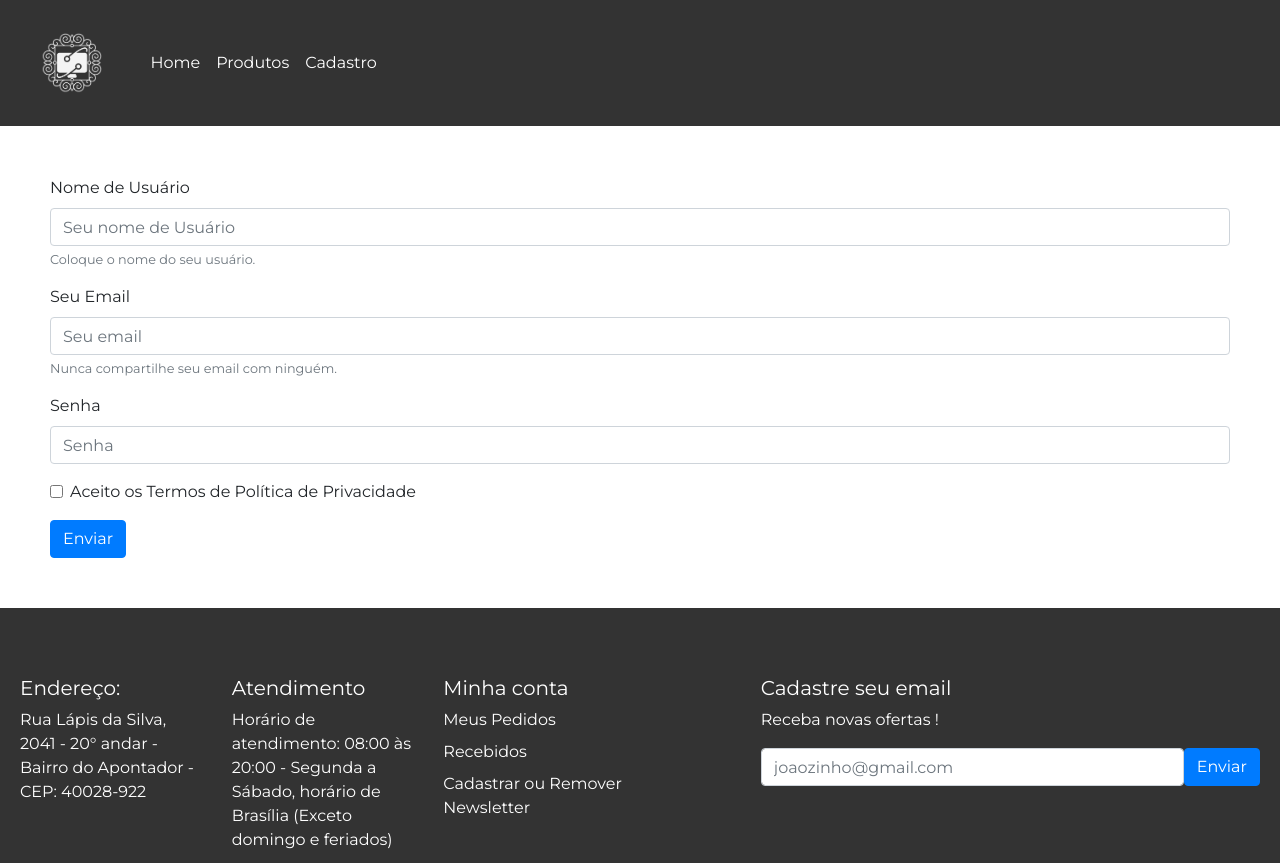
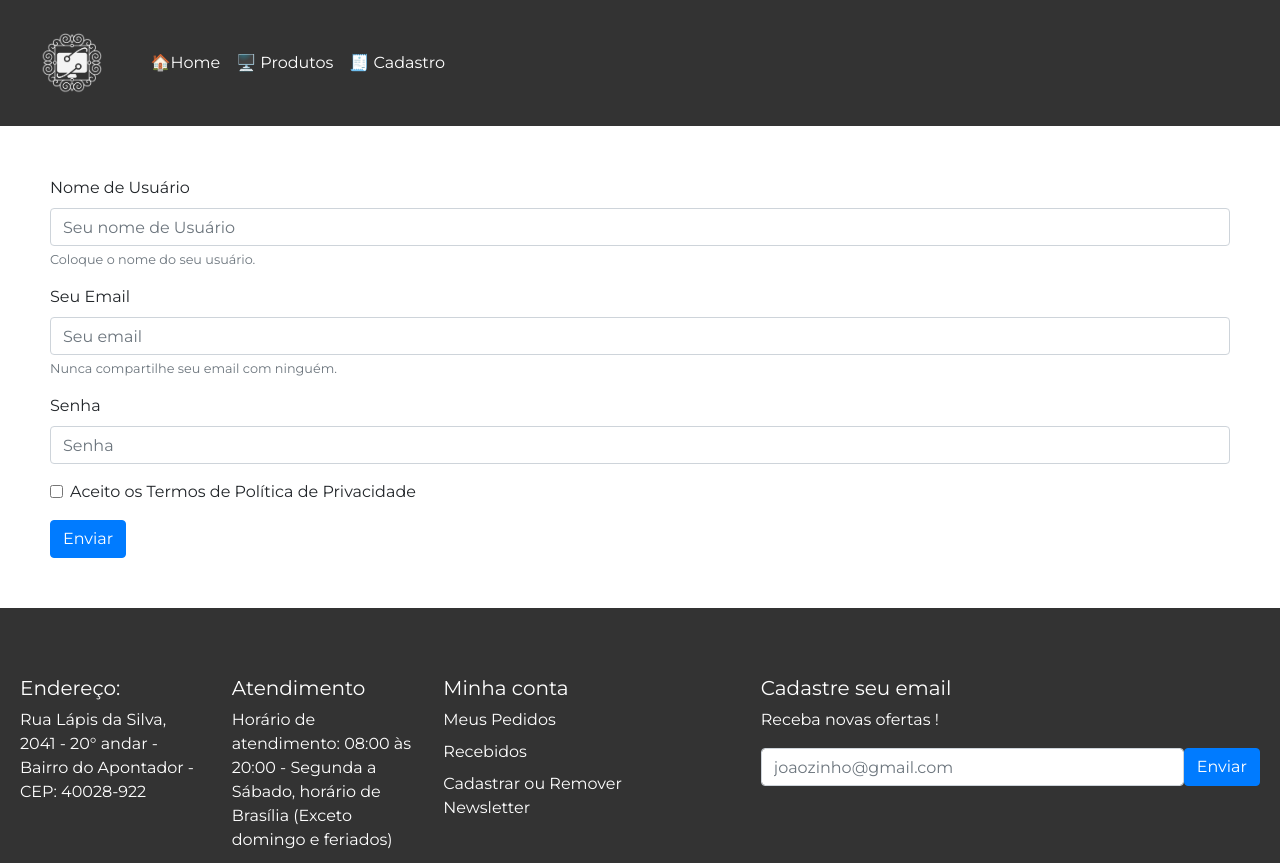
Before and after one commit to jyonaha/Loja-Hardware-Store, a plain HTML site: page cadastro.html in a window 1280 px wide. Shown: the top 863 px of the page. Drawn offline with nearby package versions, Linux system fonts and the light colour scheme.

Commit message:
commit final

```diff
--- a/cadastro.html
+++ b/cadastro.html
@@ -19,13 +19,13 @@
         <div class="collapse navbar-collapse" id="navbarNav">
           <ul class="navbar-nav">
             <li class="nav-item active">
-              <a class="nav-link" href="index.html">Home</a>
+              <a class="nav-link" href="index.html">🏠Home</a>
             </li>
             <li class="nav-item">
-              <a class="nav-link" href="#">Produtos</a>
+              <a class="nav-link" href="#">🖥️ Produtos</a>
             </li>
             <li class="nav-item">
-              <a class="nav-link" href="cadastro.html">Cadastro</a>
+              <a class="nav-link" href="cadastro.html">🧾 Cadastro</a>
             </li>
           </ul>
         </div>
```
